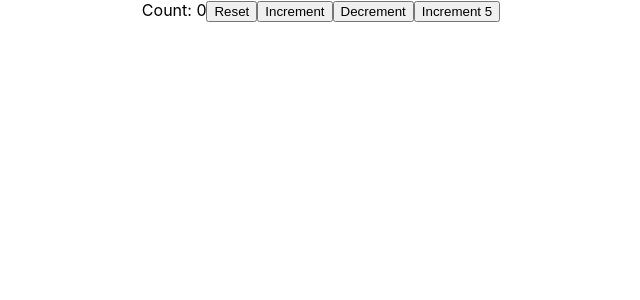
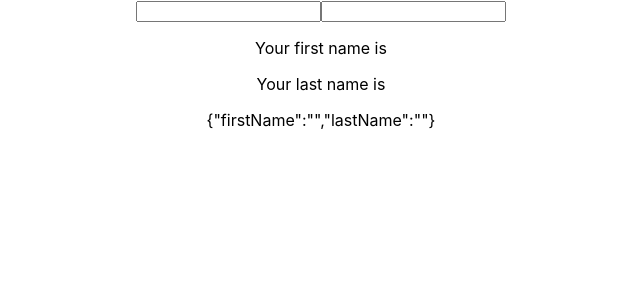
Before and after one commit to itsevalieu/react-hooks, a React (Create React App) app in the folder client/: page / in a window 1280 px wide. Shown: the top 300 px of the page, without its empty margins (319-959 px from the left). Built offline with nearby package versions, Linux system fonts and the light colour scheme.

Commit message:
Create HookCounterThree with objects

```diff
--- a/client/src/App.js
+++ b/client/src/App.js
@@ -3,12 +3,15 @@ import './App.css';
 import ClassCounter from './components/ClassCounter';
 import HookCounter from './components/HookCounter';
 import HookCounterTwo from './components/HookCounterTwo';
+import HookCounterThree from './components/HookCounterThree';
 
 function App() {
   return (
     <div className="App">
       {/* <ClassCounter /> */}
-      <HookCounterTwo />
+      {/* <HookCounter /> */}
+      {/* <HookCounterTwo /> */}
+      <HookCounterThree />
     </div>
   );
 }
--- /dev/null
+++ b/client/src/components/HookCounterThree.js
@@ -0,0 +1,23 @@
+import React, { useState } from 'react';
+
+export default function HookCounterThree() {
+    const [name, setName] = useState({ firstName: '', lastName: '' });
+
+    return (
+        <form>
+            <input
+                type='text'
+                value={name.firstName}
+                onChange={e => setName({ ...name, firstName: e.target.value })} //use ... spread operator because useState doesn't auto merge object, instead replaces; unlike setState in classes
+            />
+            <input
+                type='text'
+                value={name.lastName}
+                onChange={e => setName({ ...name, lastName: e.target.value })}
+            />
+            <p>Your first name is {name.firstName}</p>
+            <p>Your last name is {name.lastName}</p>
+            <p>{JSON.stringify(name)}</p>
+        </form>
+    );
+}
```
